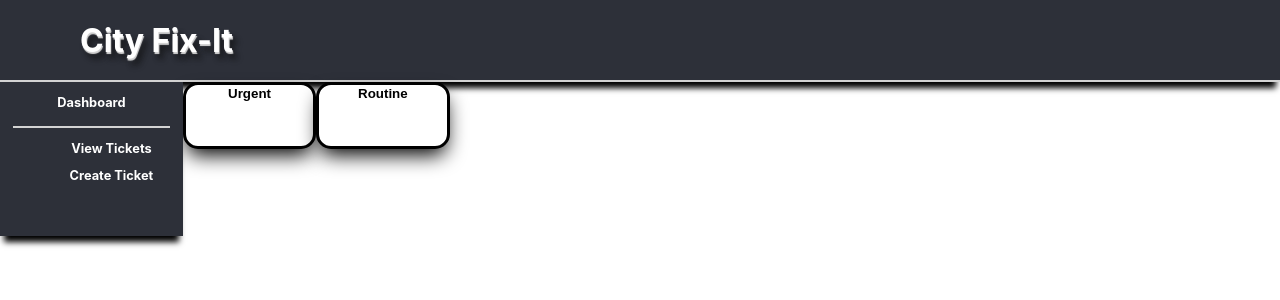
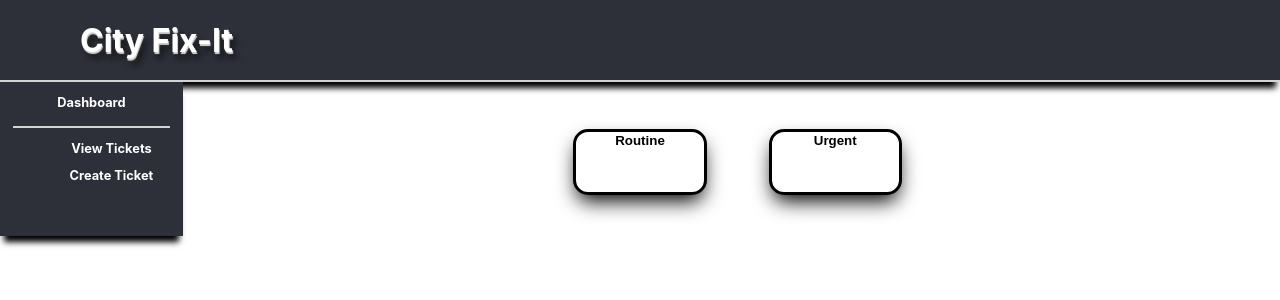
Before and after one commit to jwilld/City-Fix-It, a React (Create React App) app in the folder city-fix-it/: page /main/view in a window 1280 px wide. Shown: the top 300 px of the page. Built offline with nearby package versions, Linux system fonts and the light colour scheme.

Commit message:
working on ticket list

```diff
--- a/city-fix-it/src/dashboard/dashboard.css
+++ b/city-fix-it/src/dashboard/dashboard.css
@@ -23,18 +23,15 @@
     transition: 1s;
     text-decoration:none;
     color: white;
-
 }
 
 .dash-link:hover{
     transition: .5s;
     color: rgba(45, 48, 57, 0.126);
-
 }
 .dash-header{
     border-bottom: 2px solid lightgray;
     padding-bottom: 2vh;
-
 }
 
 /* nothing */
--- a/city-fix-it/src/main-page/main.css
+++ b/city-fix-it/src/main-page/main.css
@@ -58,12 +58,12 @@
 } */
 
 .two-buttons {
-  display: inline-flex;
+  display: grid;
 }
 
 .urgent-button {
   grid-row: 2;
-  grid-column: 2/5;
+  grid-column: 4/5;
   display: grid;
   justify-content: center;
   width: 10em;
@@ -72,7 +72,7 @@
 
 .routine-button {
   grid-row: 2;
-  grid-column: 2/5;
+  grid-column: 3/5;
   display: grid;
   justify-content: center;
   width: 10em;
```
Also changed, not shown: city-fix-it/src/view-tickets/Ticket-List.js (added, +21 -0 lines), city-fix-it/src/view-tickets/view-ticket.css (+5 -5 lines).
